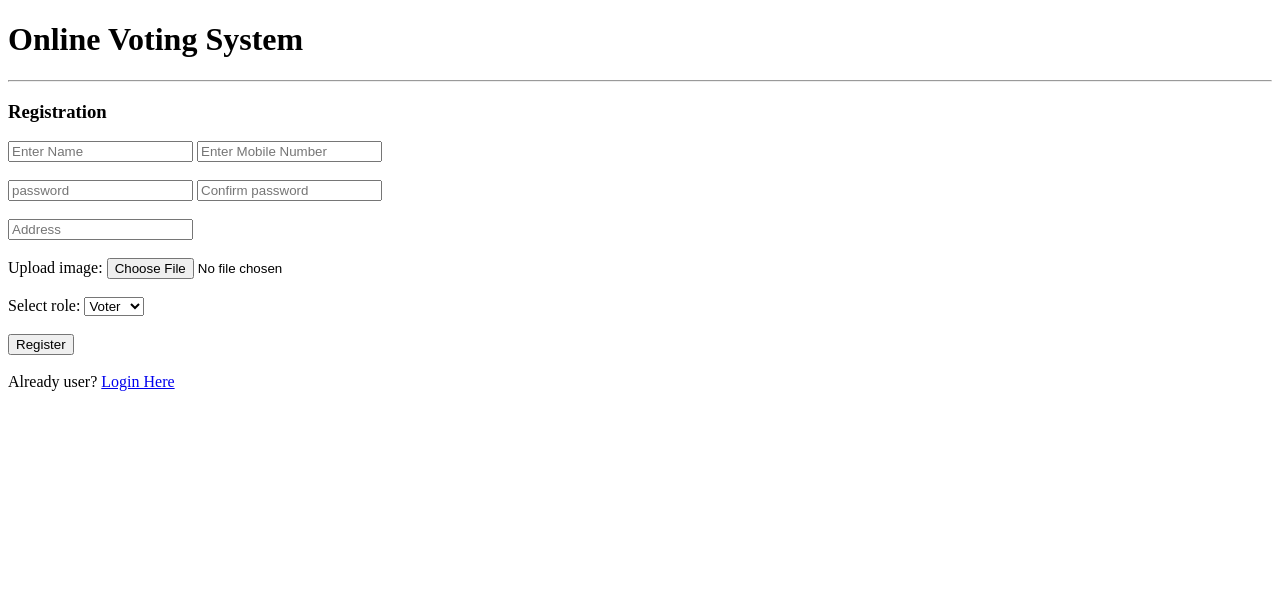
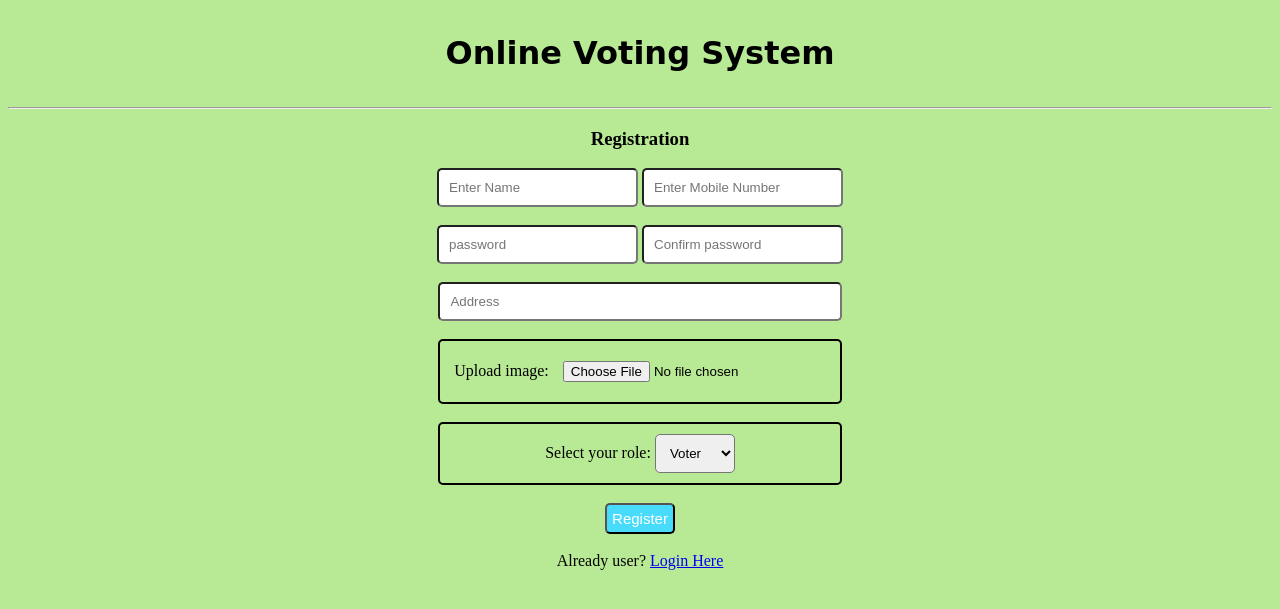
Before and after one commit to farzanamoon/online-voting-system, a PHP site: page /routes/register.php in a window 1280 px wide. Shown: the top 609 px of the page. Run offline with PHP 8.4, Linux system fonts and the light colour scheme.

Commit message:
register done

```diff
--- a/routes/register.php
+++ b/routes/register.php
@@ -5,26 +5,71 @@
     <meta charset="UTF-8">
     <meta name="viewport" content="width=device-width, initial-scale=1.0">
     <title>Online Voting System- Registration</title>
+    <link rel="stylesheet" href="../css/stylesheet.css">
 </head>
 
 <body>
+
+    <style>
+    #address {
+        width: 30%;
+    }
+
+    #imagepart {
+        border: 2px solid black;
+        border-radius: 5px;
+        padding: 10px;
+        width: 30%;
+    }
+
+    #role {
+        border: 2px solid black;
+        border-radius: 5px;
+        padding: 10px;
+        width: 30%;
+    }
+
+    #role select {
+        border-radius: 5px;
+        padding: 10px;
+
+    }
+    </style>
+    <div id="headerSection">
         <h1>Online Voting System</h1>
+    </div>
     <hr>
+
+    <div id="bodySection">
         <h3>Registration</h3>
         <form action="#">
             <input type="text" name="name" placeholder="Enter Name">
             <input type="number" name="mobile" placeholder="Enter Mobile Number"><br><br>
             <input type="password" name="password" placeholder="password">
             <input type="password" name="cpassword" placeholder="Confirm password"><br><br>
-        <input type="text" name="address" placeholder="Address"><br><br>
-        Upload image: <input type="file" name="photo"><br><br>
-        Select role: <select name="role">
+            <input id="address" type="text" name="address" placeholder="Address"><br><br>
+            <center>
+                <div id="imagepart">
+                    Upload image: <input type="file" name="photo">
+                </div>
+                <br>
+                <div id="role">
+                    Select your role: <select name="role">
                         <option value="1">Voter</option>
                         <option value="2">Group</option>
-        </select> <br><br>
-        <button>Register</button><br><br>
+                    </select>
+                </div>
+            </center>
+            <br>
+            <button style=" padding: 5px;
+                           font-size: 15px;
+                           border-radius: 5px;
+                           background-color:#48dbfb;
+                          color: white;">
+                Register</button><br><br>
             Already user? <a href="../index.php">Login Here</a>
         </form>
+    </div>
 </body>
 
 </html>
```
Lines whose indentation alone changed are shown as unchanged.
